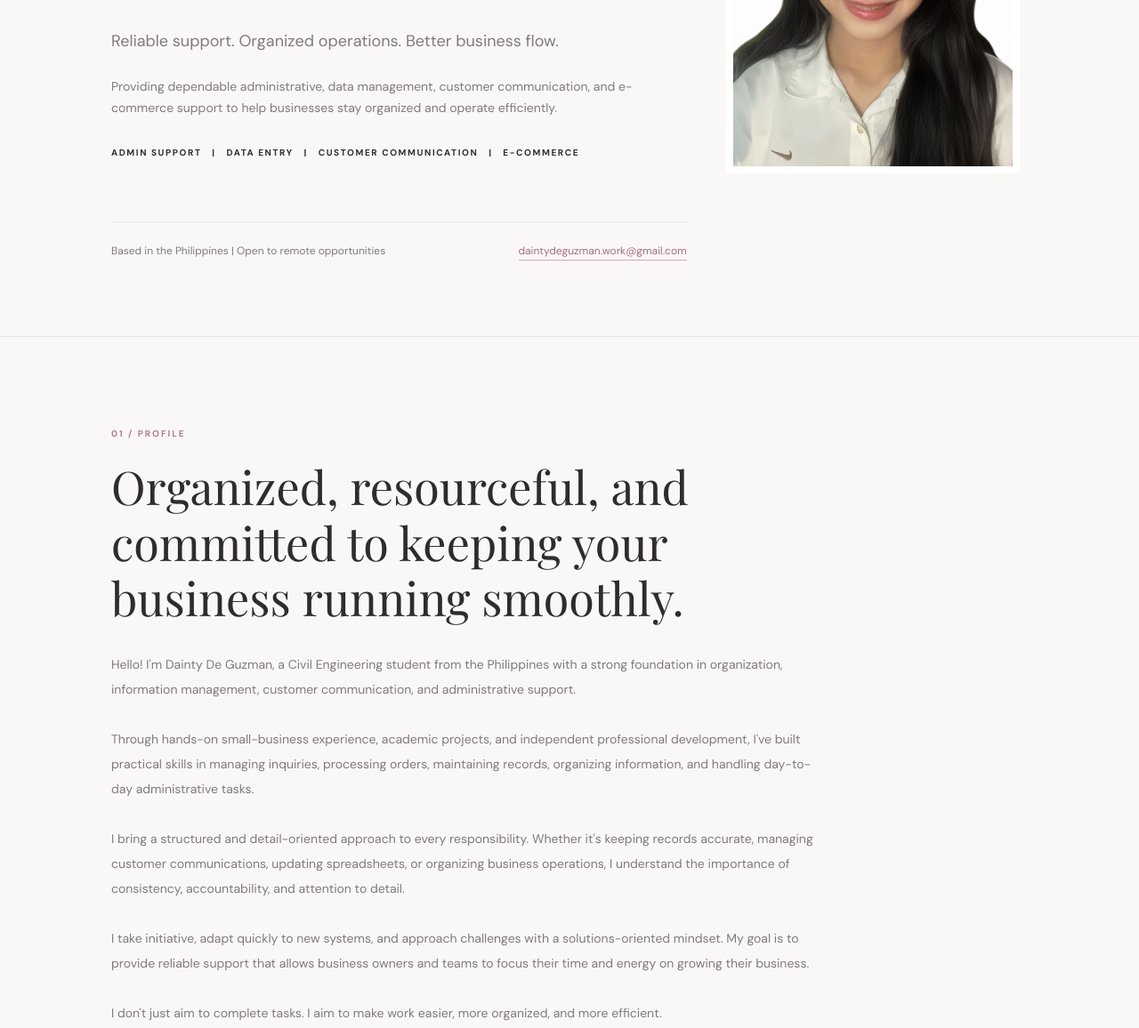
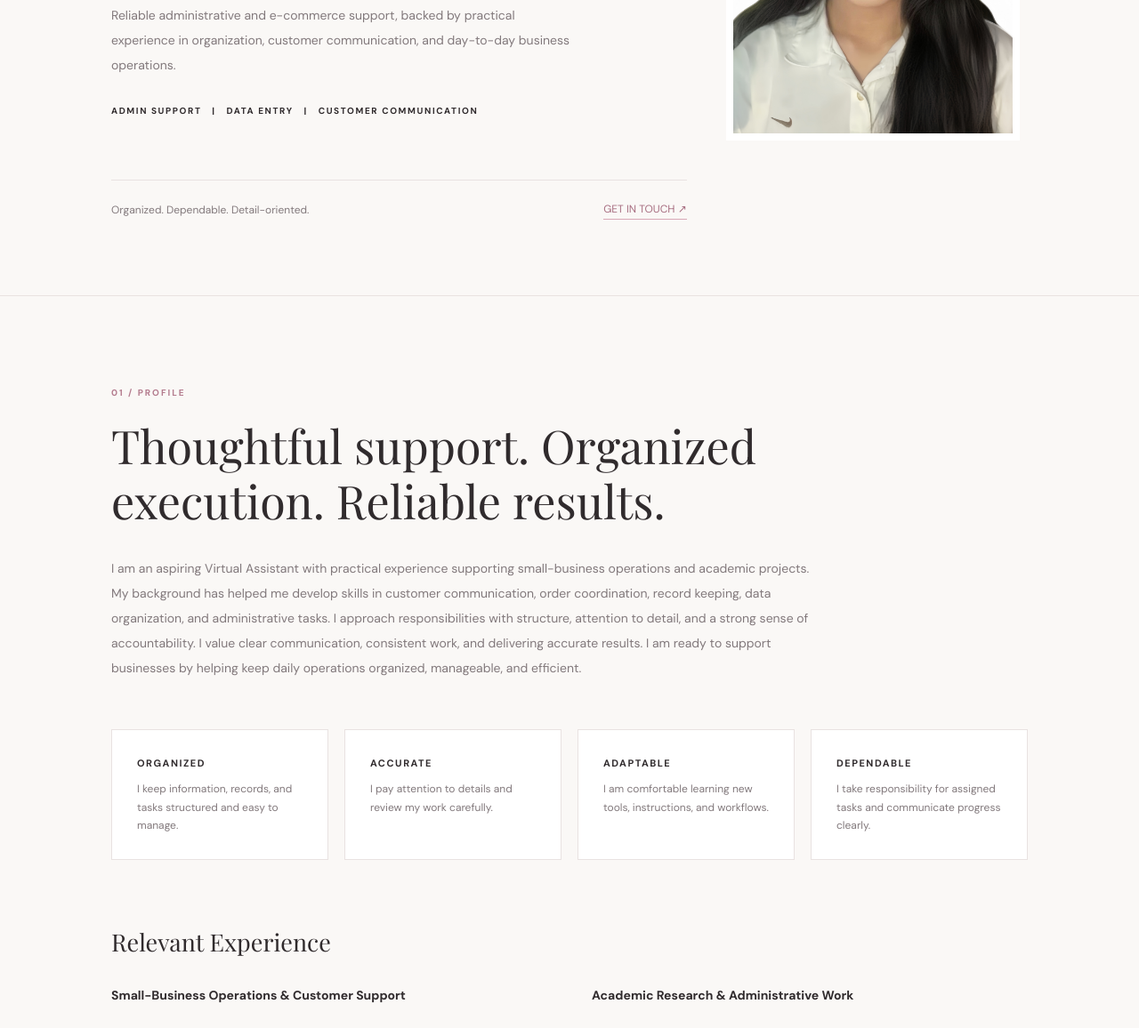
Before and after one commit to daintydeguzman/workportfolio, a plain HTML site: page index.html in a window 1280 px wide. Shown: the part 512-1668 px from the top of the page at 89% size. Drawn offline with nearby package versions, Linux system fonts and the light colour scheme.

Commit message:
Update index.html

````diff
--- a/index.html
+++ b/index.html
@@ -1,4 +1,3 @@
-```html
 <!DOCTYPE html>
 <html lang="en">
 <head>
@@ -614,33 +613,23 @@ nav {
 
     <div class="hero-content">
 
-        <p class="eyebrow"> Virtual Assistant Portfolio</p>
+        <p class="eyebrow">Virtual Assistant Portfolio</p>
 
         <h1>DAINTY<br><span>DE GUZMAN</span></h1>
 
         <p class="hero-subtitle">VIRTUAL ASSISTANT</p>
 
-        <p style="font-size:18px;color:var(--muted);margin-bottom:25px;">
-            Reliable support. Organized operations. Better business flow.
+        <p style="font-size:14px;color:var(--muted);max-width:520px;line-height:2;">
+            Reliable administrative and e-commerce support, backed by practical experience in organization, customer communication, and day-to-day business operations.
         </p>
 
-        <p style="font-size:14px;color:var(--muted);max-width:690px;margin-bottom:25px;">
-            Providing dependable administrative, data management, customer communication, and e-commerce support to help businesses stay organized and operate efficiently.
-        </p>
-
-        <p class="specialties">
-            ADMIN SUPPORT &nbsp; | &nbsp;
-            DATA ENTRY &nbsp; | &nbsp;
-            CUSTOMER COMMUNICATION &nbsp; | &nbsp;
-            E-COMMERCE
+        <p class="specialties" style="margin-top:25px;">
+            ADMIN SUPPORT &nbsp; | &nbsp; DATA ENTRY &nbsp; | &nbsp; CUSTOMER COMMUNICATION
         </p>
 
         <div class="hero-bottom">
-            <p>Based in the Philippines | Open to remote opportunities</p>
-
-            <a class="email-link" href="mailto:daintydeguzman.work@gmail.com">
-                daintydeguzman.work@gmail.com
-            </a>
+            <p>Organized. Dependable. Detail-oriented.</p>
+            <a class="email-link" href="mailto:daintydeguzman.work@gmail.com">GET IN TOUCH ↗</a>
         </div>
 
     </div>
@@ -659,69 +648,33 @@ nav {
     <p class="section-label">01 / PROFILE</p>
 
     <h2 class="section-title">
-        Organized, resourceful, and committed to keeping your business running smoothly.
+        Thoughtful support. Organized execution. Reliable results.
     </h2>
 
-    <div class="intro">
-
-        <p>
-            Hello! I'm Dainty De Guzman, a Civil Engineering student from the Philippines with a strong foundation in organization, information management, customer communication, and administrative support.
-        </p>
-
-        <br>
-
-        <p>
-            Through hands-on small-business experience, academic projects, and independent professional development, I've built practical skills in managing inquiries, processing orders, maintaining records, organizing information, and handling day-to-day administrative tasks.
-        </p>
-
-        <br>
-
-        <p>
-            I bring a structured and detail-oriented approach to every responsibility. Whether it's keeping records accurate, managing customer communications, updating spreadsheets, or organizing business operations, I understand the importance of consistency, accountability, and attention to detail.
-        </p>
-
-        <br>
-
-        <p>
-            I take initiative, adapt quickly to new systems, and approach challenges with a solutions-oriented mindset. My goal is to provide reliable support that allows business owners and teams to focus their time and energy on growing their business.
-        </p>
-
-        <br>
-
-        <p>
-            I don't just aim to complete tasks. I aim to make work easier, more organized, and more efficient.
-        </p>
-
-    </div>
+    <p class="intro">
+        I am an aspiring Virtual Assistant with practical experience supporting small-business operations and academic projects. My background has helped me develop skills in customer communication, order coordination, record keeping, data organization, and administrative tasks. I approach responsibilities with structure, attention to detail, and a strong sense of accountability. I value clear communication, consistent work, and delivering accurate results. I am ready to support businesses by helping keep daily operations organized, manageable, and efficient.
+    </p>
 
     <div class="principles">
 
         <div class="principle">
-            <h3>ATTENTION TO DETAIL</h3>
-            <p>
-                Committed to accuracy, consistency, and maintaining reliable records.
-            </p>
+            <h3>ORGANIZED</h3>
+            <p>I keep information, records, and tasks structured and easy to manage.</p>
         </div>
 
         <div class="principle">
-            <h3>ORGANIZATION & EFFICIENCY</h3>
-            <p>
-                Able to structure information, prioritize responsibilities, and keep workflows organized.
-            </p>
+            <h3>ACCURATE</h3>
+            <p>I pay attention to details and review my work carefully.</p>
         </div>
 
         <div class="principle">
-            <h3>PROFESSIONAL COMMUNICATION</h3>
-            <p>
-                Communicates clearly and professionally when handling inquiries, updates, and coordination.
-            </p>
+            <h3>ADAPTABLE</h3>
+            <p>I am comfortable learning new tools, instructions, and workflows.</p>
         </div>
 
         <div class="principle">
-            <h3>ADAPTABILITY & INITIATIVE</h3>
-            <p>
-                Quick to understand new processes, take ownership of responsibilities, and find practical solutions.
-            </p>
+            <h3>DEPENDABLE</h3>
+            <p>I take responsibility for assigned tasks and communicate progress clearly.</p>
         </div>
 
     </div>
@@ -731,7 +684,6 @@ nav {
     <div class="experience-grid">
 
         <div class="experience">
-
             <h3>Small-Business Operations & Customer Support</h3>
 
             <ul>
@@ -741,11 +693,9 @@ nav {
                 <li>Supported social media activities and customer engagement.</li>
                 <li>Coordinated order details to help ensure smooth day-to-day operations.</li>
             </ul>
-
         </div>
 
         <div class="experience">
-
             <h3>Academic Research & Administrative Work</h3>
 
             <ul>
@@ -754,7 +704,6 @@ nav {
                 <li>Worked with spreadsheets, numerical information, and organized records.</li>
                 <li>Applied analytical thinking, accuracy, and attention to detail when completing project requirements.</li>
             </ul>
-
         </div>
 
     </div>
@@ -886,56 +835,36 @@ nav {
         <div class="sample-card">
             <span class="sample-number">SAMPLE 01</span>
             <h3>Email Management</h3>
-            <p>
-                Professional email scenarios, client communication, and inbox organization.
-            </p>
-            <a class="sample-link" href="YOUR_EMAIL_SAMPLE_LINK" target="_blank" rel="noopener">
-                VIEW PROJECT ↗
-            </a>
+            <p>Professional email scenarios, client communication, and inbox organization.</p>
+            <a class="sample-link" href="email-management.html">VIEW PROJECT ↗</a>
         </div>
 
         <div class="sample-card">
             <span class="sample-number">SAMPLE 02</span>
             <h3>Data Entry & Spreadsheets</h3>
-            <p>
-                Organized spreadsheet records, data encoding, and information management.
-            </p>
-            <a class="sample-link" href="YOUR_DATA_ENTRY_LINK" target="_blank" rel="noopener">
-                VIEW PROJECT ↗
-            </a>
+            <p>Organized spreadsheet records, data encoding, and information management.</p>
+            <a class="sample-link" href="data-entry.html">VIEW PROJECT ↗</a>
         </div>
 
         <div class="sample-card">
             <span class="sample-number">SAMPLE 03</span>
             <h3>Administrative Support</h3>
-            <p>
-                Task trackers, to-do lists, scheduling, and workflow organization.
-            </p>
-            <a class="sample-link" href="YOUR_ADMIN_SAMPLE_LINK" target="_blank" rel="noopener">
-                VIEW PROJECT ↗
-            </a>
+            <p>Task trackers, to-do lists, scheduling, and workflow organization.</p>
+            <a class="sample-link" href="administrative-support.html">VIEW PROJECT ↗</a>
         </div>
 
         <div class="sample-card">
             <span class="sample-number">SAMPLE 04</span>
             <h3>Customer Support</h3>
-            <p>
-                Sample customer inquiries, order updates, and professional support responses.
-            </p>
-            <a class="sample-link" href="YOUR_CUSTOMER_SUPPORT_LINK" target="_blank" rel="noopener">
-                VIEW PROJECT ↗
-            </a>
+            <p>Sample customer inquiries, order updates, and professional support responses.</p>
+            <a class="sample-link" href="customer-support.html">VIEW PROJECT ↗</a>
         </div>
 
         <div class="sample-card">
             <span class="sample-number">SAMPLE 05</span>
             <h3>E-commerce Assistance</h3>
-            <p>
-                Order tracking, inventory monitoring, and product information records.
-            </p>
-            <a class="sample-link" href="YOUR_ECOMMERCE_LINK" target="_blank" rel="noopener">
-                VIEW PROJECT ↗
-            </a>
+            <p>Order tracking, inventory monitoring, and product information records.</p>
+            <a class="sample-link" href="ecommerce-support.html">VIEW PROJECT ↗</a>
         </div>
 
     </div>
@@ -963,33 +892,25 @@ nav {
         <div class="step">
             <span class="step-number">01</span>
             <h3>Understand</h3>
-            <p>
-                Establish clear expectations by identifying task requirements, priorities, instructions, and the desired outcome.
-            </p>
+            <p>Establish clear expectations by identifying task requirements, priorities, instructions, and the desired outcome.</p>
         </div>
 
         <div class="step">
             <span class="step-number">02</span>
             <h3>Organize</h3>
-            <p>
-                Structure information, plan the necessary steps, and establish an efficient approach to completing the work.
-            </p>
+            <p>Structure information, plan the necessary steps, and establish an efficient approach to completing the work.</p>
         </div>
 
         <div class="step">
             <span class="step-number">03</span>
             <h3>Complete</h3>
-            <p>
-                Handle responsibilities with accuracy, attention to detail, and accountability while maintaining quality standards.
-            </p>
+            <p>Handle responsibilities with accuracy, attention to detail, and accountability while maintaining quality standards.</p>
         </div>
 
         <div class="step">
             <span class="step-number">04</span>
             <h3>Update</h3>
-            <p>
-                Provide timely updates, communicate important details, and deliver completed work in the agreed format.
-            </p>
+            <p>Provide timely updates, communicate important details, and deliver completed work in the agreed format.</p>
         </div>
 
     </div>
@@ -1013,9 +934,7 @@ nav {
     </p>
 
     <div class="contact-info">
-        <a href="mailto:daintydeguzman.work@gmail.com">
-            Email Me
-        </a>
+        <a href="mailto:daintydeguzman.work@gmail.com">Email Me</a>
 
         <a href="https://www.linkedin.com/in/dainty-trishel-de-guzman-117a583a8/" target="_blank" rel="noopener">
             LinkedIn Profile ↗
@@ -1047,4 +966,3 @@ nav {
 
 </body>
 </html>
-```
````
